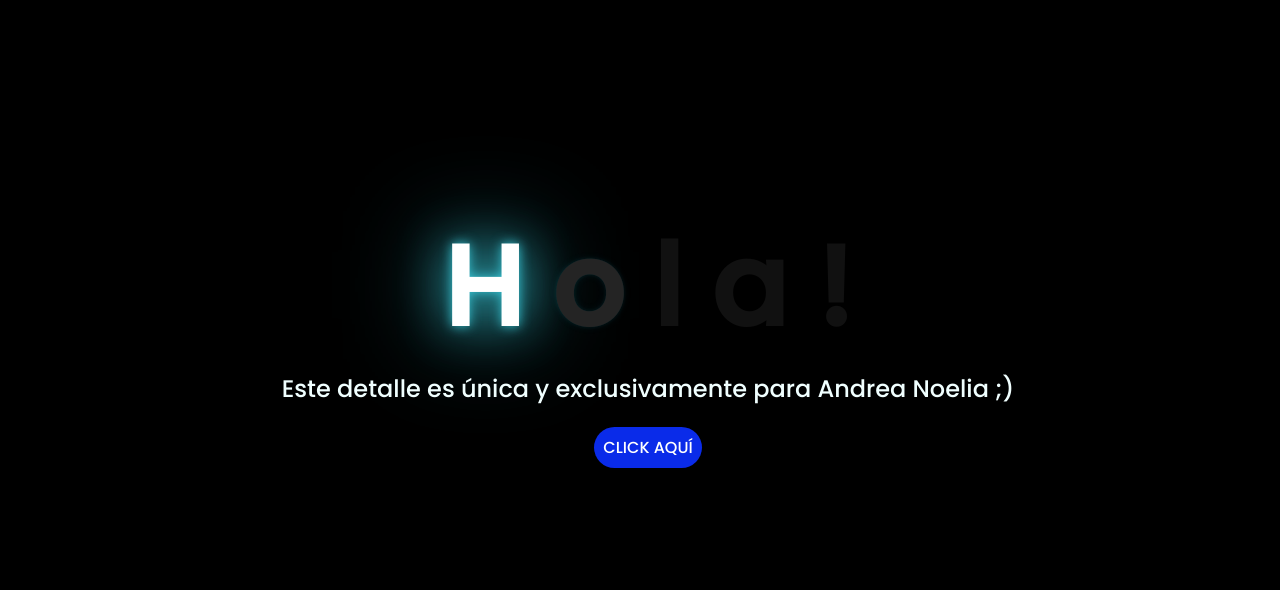
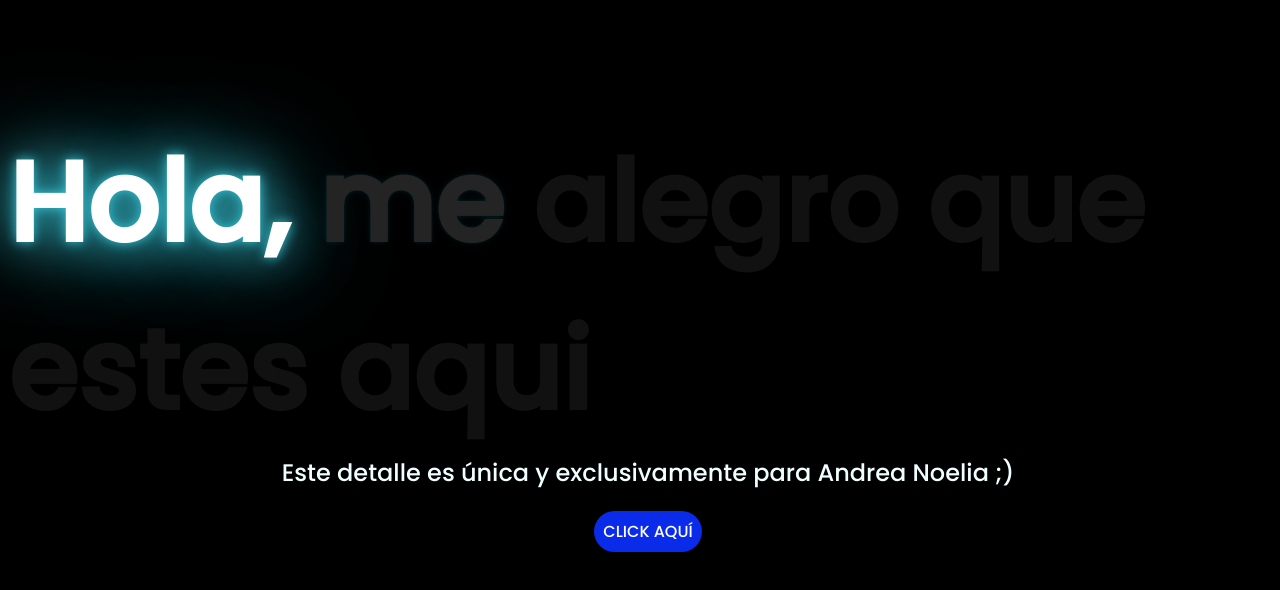
Before and after one commit to steve-ricapa/steve-ricapa.github.io, a plain HTML site: page main.html in a window 1280 px wide. Drawn offline with Linux system fonts and the light colour scheme.

Commit message:
Update main.html

```diff
--- a/main.html
+++ b/main.html
@@ -12,11 +12,12 @@
 
 <body>
     <div class="greetings">
-        <span>H</span>
-        <span>o</span>
-        <span>l</span>
-        <span>a</span>
-        <span>!</span>
+        <span>Hola,</span>
+        <span>me</span>
+        <span>alegro</span>
+        <span>que</span>
+        <span>estes</span>
+        <span>aqui</span>
     </div>
     <div class="description">
         <span>Este detalle es única y exclusivamente para Andrea Noelia ;)</span>
```
